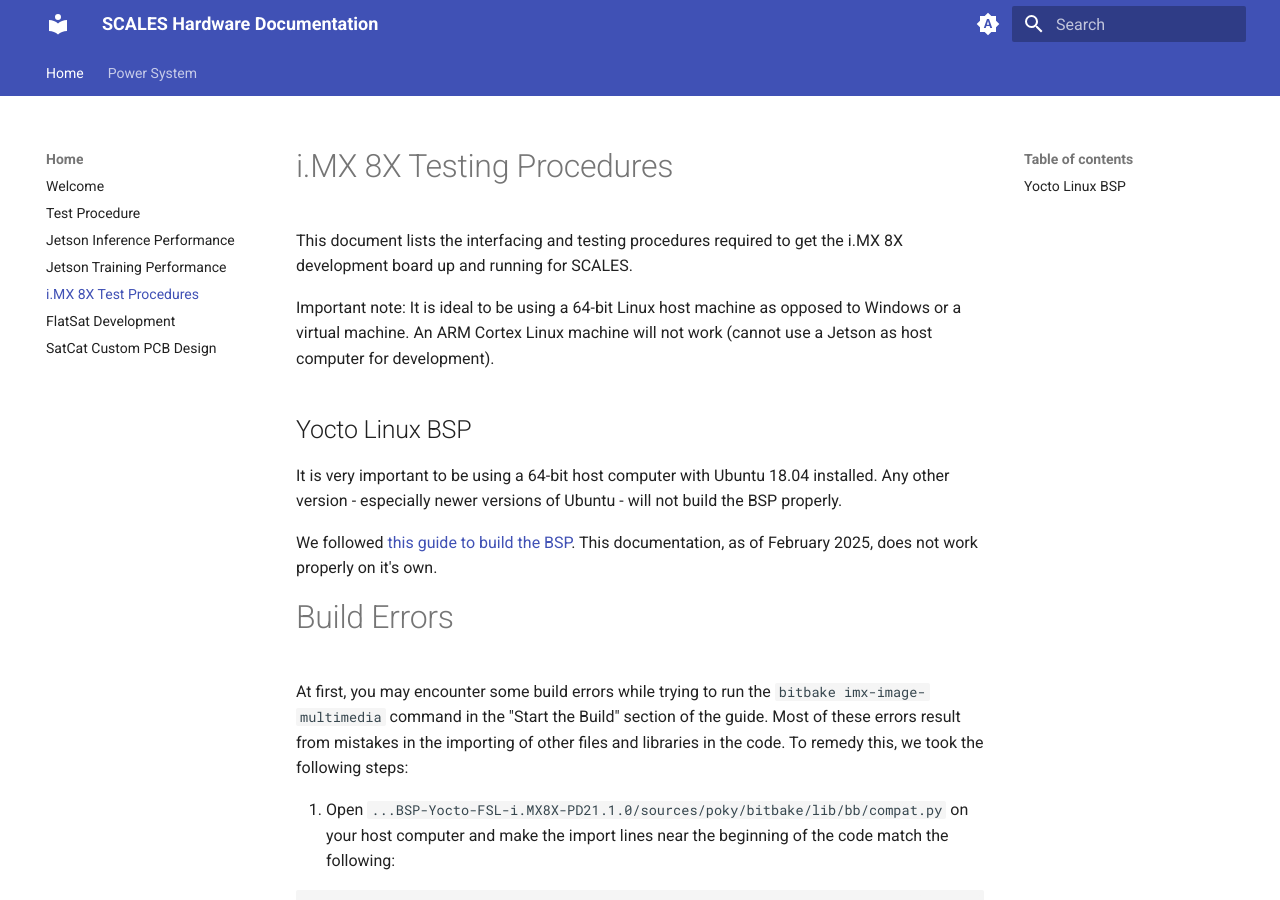
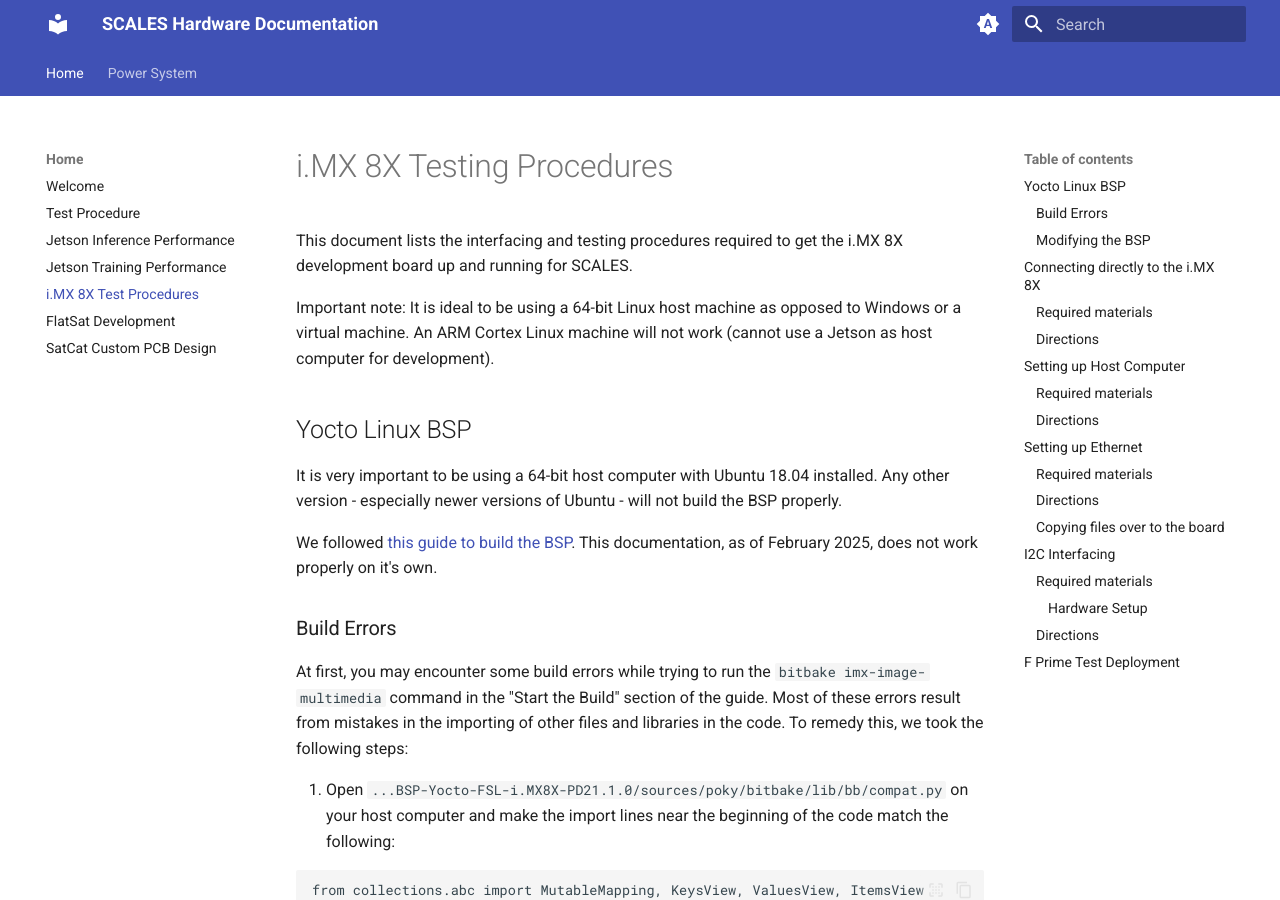
Before and after one commit to BroncoSpace-Lab/scales-hardware, an MkDocs documentation site: the page built from docs/imx8x_procedures.md, in a window 1280 px wide and 900 px high. Built offline with MkDocs 1.6.1 and Material for MkDocs 9.7.7, drawn with Linux system fonts in a browser that asks for light colours.

Commit message:
make imx carrier board and update docs
very minor update to docs

```diff
--- a/docs/imx8x_procedures.md
+++ b/docs/imx8x_procedures.md
@@ -10,7 +10,7 @@
 
 We followed [this guide to build the BSP](https://docs.phytec.com/projects/yocto-phycore-imx8x/en/latest/developingwithyocto/buildBSP.html). This documentation, as of February 2025, does not work properly on it's own.
 
-# Build Errors
+### Build Errors
 
 At first, you may encounter some build errors while trying to run the `bitbake imx-image-multimedia` command in the "Start the Build" section of the guide. Most of these errors result from mistakes in the importing of other files and libraries in the code. To remedy this, we took the following steps:
 
@@ -102,7 +102,7 @@
 
 After applying those changes, the BSP built just fine, and we were able to use balenaEtcher to flash a microSD card for the i.MX using the `imx-image-multimedia-imx8x-phycore-kit.sdcard.bz2` image created during the build found in the `$BUILDDIR/tmp/deploy/images/imx8x-phycore-kit/` directory.
 
-# Modifying the BSP
+### Modifying the BSP
 
 Following [this guide to modify the BSP](https://docs.phytec.com/projects/yocto-phycore-imx8x/en/latest/developingwithyocto/modifyBSP.html) we built in the previous section. We did not run into any issues when following this guide.
 
```
Also changed, not shown: docs/imx_carrier_board.md (added, +7 -0 lines), docs/satcat_board_design.md (+3 -2 lines), 17 other files.
